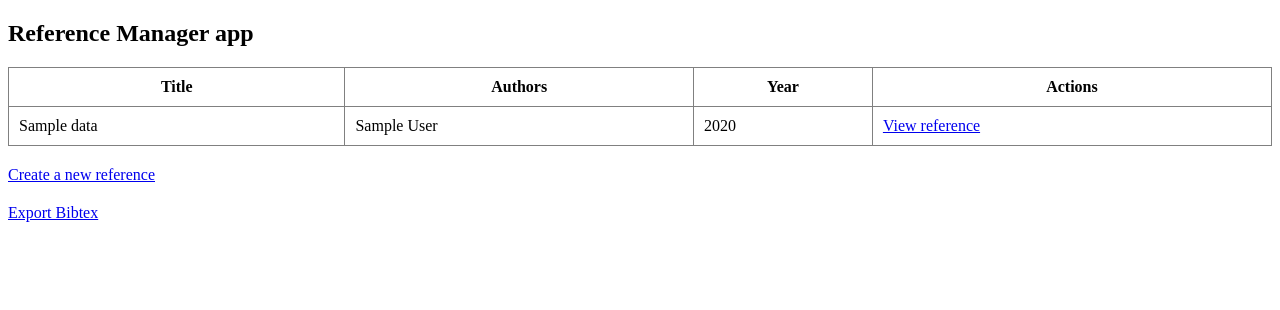
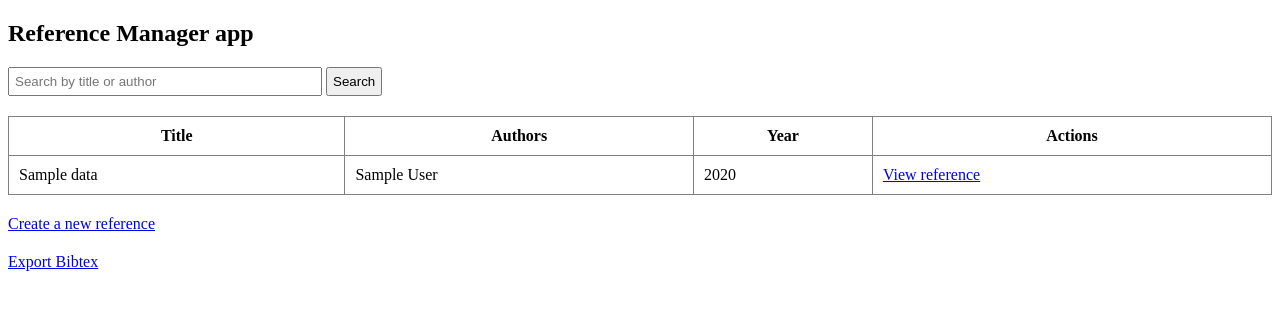
Before and after one commit to valovalovalo/miniprojekti, a Flask app: template src/templates/index.html in a window 1280 px wide. Shown: the top 310 px of the page. Run offline with Flask 3, Linux system fonts and the light colour scheme; the template is opened without the code that fills it: most values are stand-ins (such as "Sample title", 1, 10 or a date in 2020).

Commit message:
ratkaise konfliktit

```diff
--- a/src/app.py
+++ b/src/app.py
@@ -14,22 +14,36 @@ from repositories.reference_repository import reference_repo
 @app.route("/")
 def index():
     """
-    Render the index page.
+    Render the index page with optional search functionality.
 
     Fetches all references from the database using `get_references` and
-    passes them to the "index.html" template for rendering.
+    optionally filters them based on a search query. The results are
+    sorted and passed to the "index.html" template for rendering.
 
     Returns:
         Response: Rendered HTML page with a list of references.
     """
+    sort_by = request.args.get("sort", "title")
+    order = request.args.get("order", "asc")
+    search_query = request.args.get("search", "").lower()
 
-    sort_by = request.args.get("sort", "title")  # default "title"
-    order = request.args.get("order", "asc")  # default "asc"
     references = reference_repo.get_references(sort_by=sort_by, order=order)
 
+    if search_query:
+        references = [
+            ref for ref in references
+            if search_query in ref.data.get('title', '').lower() or
+               search_query in ref.data.get('authors', '').lower()
+        ]
+
     return render_template(
-        "index.html", references=references, sort=sort_by, order=order
+        "index.html",
+        references=references,
+        sort=sort_by,
+        order=order,
+        search=search_query
     )
+
 
 
 @app.route("/input-form/<reference_type>", methods=["GET"])
--- a/src/templates/index.html
+++ b/src/templates/index.html
@@ -11,14 +11,21 @@
 {% with messages = get_flashed_messages() %}
   {% if messages %}
     <ul>
-    {% for message in messages %}
-      <li>{{ message }}</li>
-    {% endfor %}
+      {% for message in messages %}
+        <li>{{ message }}</li>
+      {% endfor %}
     </ul>
   {% endif %}
 {% endwith %}
 
-<table border="1" cellpadding="10" style="border-collapse: collapse; width: 100%;">
+<div style="margin-bottom: 20px;">
+  <form method="get" action="/">
+    <input type="text" name="search" placeholder="Search by title or author" value="{{ search|default('') }}" style="padding: 5px; width: 300px;">
+    <button type="submit" style="padding: 5px;">Search</button>
+  </form>
+</div>
+
+<table border="1" cellpadding="10" style="border-collapse: collapse; width: 100%; margin-top: 20px;">
   <thead>
     <tr>
       <th>
```
